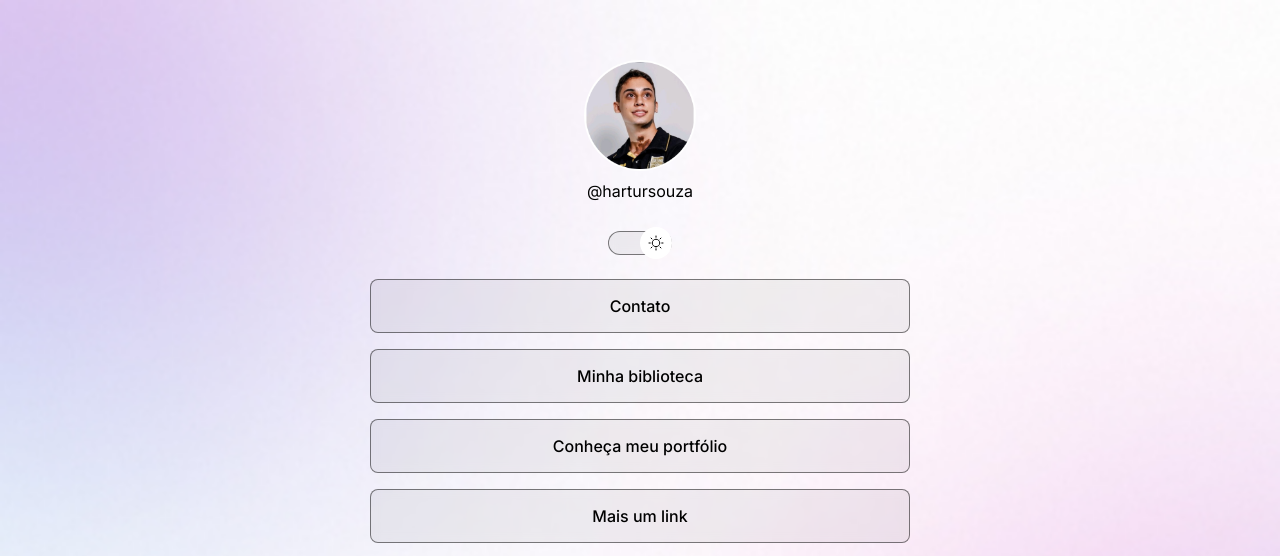
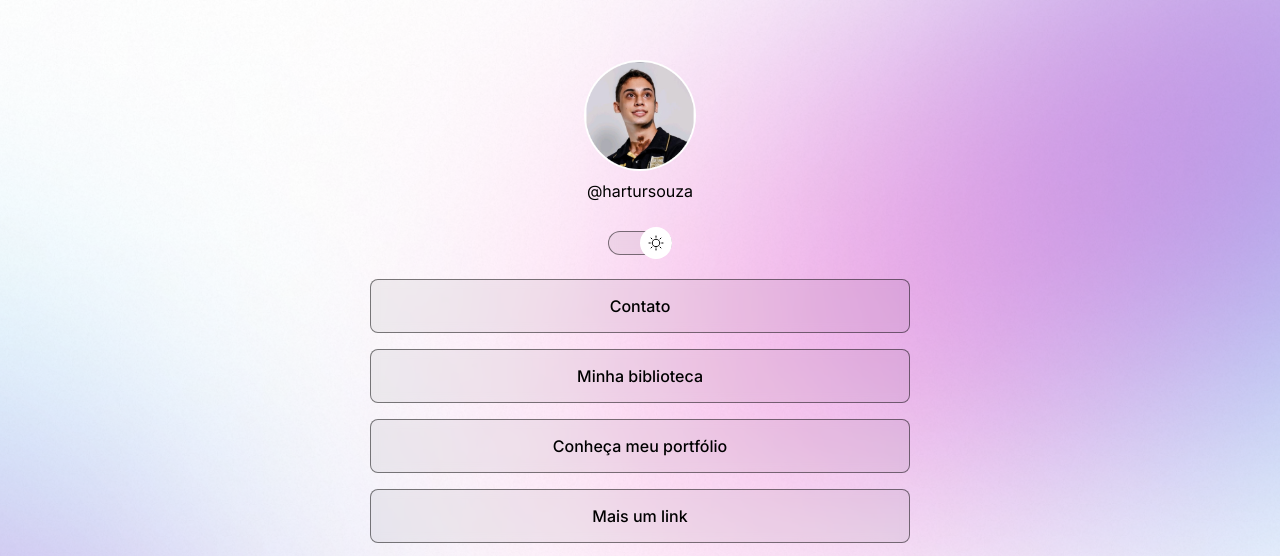
Before and after one commit to hartursouza/dark-light, a plain HTML site: page index.html in a window 1280 px wide. Shown: the top 556 px of the page. Drawn offline with nearby package versions, Linux system fonts and the light colour scheme.

Commit message:
change background based on media queries

```diff
--- a/style.css
+++ b/style.css
@@ -26,6 +26,7 @@
 
 body {
   background: var(--bg-url) no-repeat top center/cover;
+  height: 100vh;
 }
 
 body * {
@@ -151,3 +152,13 @@ ul li a:hover {
   background: var(--highlight-color);
   padding: 16px;
 }
+
+@media (min-width: 700px) {
+  :root {
+    --bg-url: url(./assets/bg-dark.png);
+  }
+
+  .light {
+    --bg-url: url(./assets/bg-light.png);
+  }
+}
```
Also changed, not shown: assets/bg-dark.png (added), assets/bg-light.png (added).
